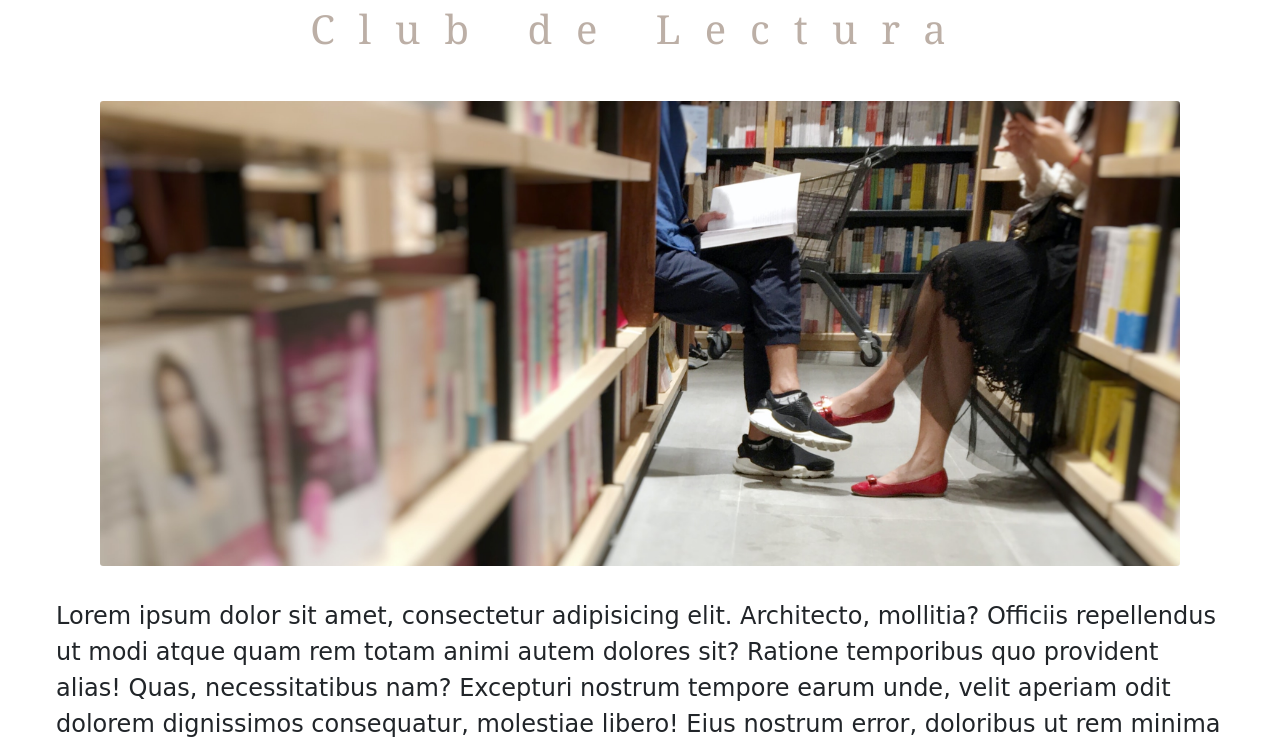
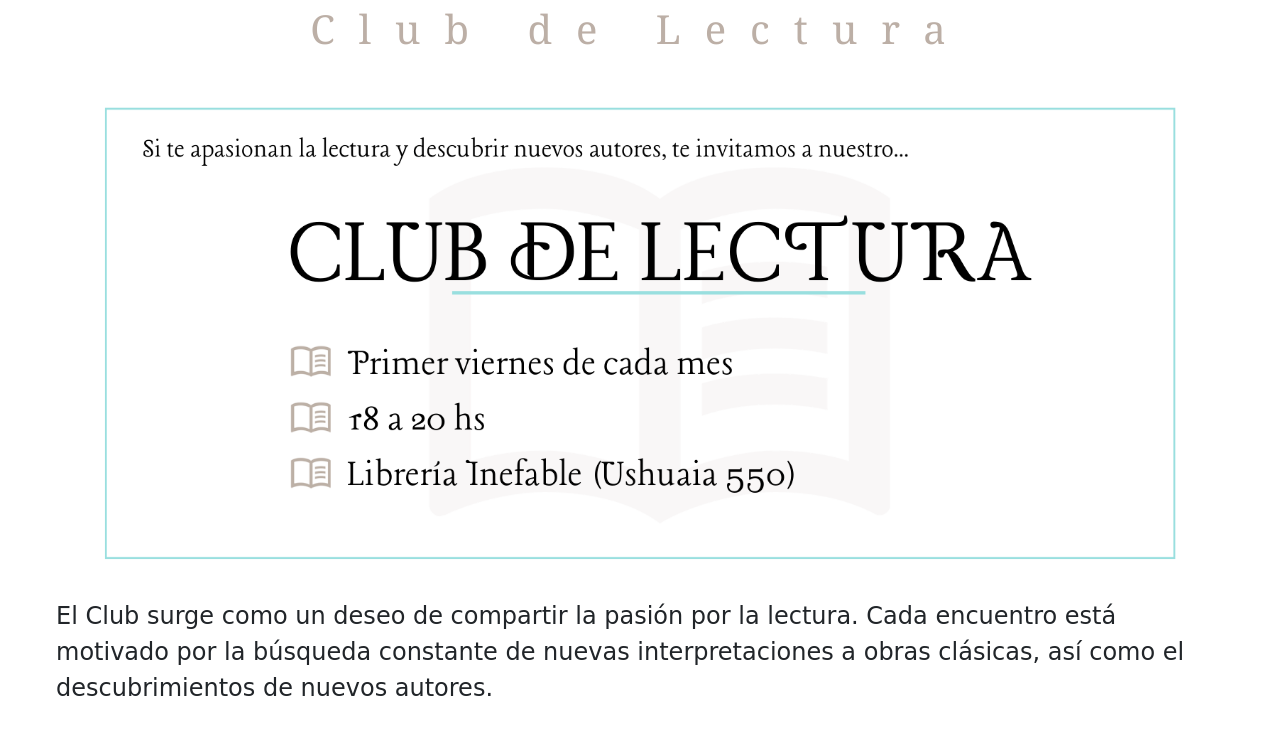
Before and after one commit to PamelaGabutti/Inefable, a website: page pages/club.html in a window 1280 px wide. Shown: the part 281-1029 px from the top of the page. Drawn offline with nearby package versions, Linux system fonts and the light colour scheme; a web font is replaced by a local one.

Commit message:
actualicé contenido en club.html y nosotros.html

```diff
--- a/pages/club.html
+++ b/pages/club.html
@@ -40,22 +40,8 @@
     <main>
         <h1>Club de Lectura</h1>
         <section class="sectionClub">
-            <img src="../images/club.jpg" alt="persona leyendo">
-            <p>Lorem ipsum dolor sit amet, consectetur adipisicing elit. Architecto, mollitia? Officiis repellendus ut
-                modi atque quam rem totam animi autem dolores sit? Ratione temporibus quo provident alias! Quas,
-                necessitatibus nam?
-                Excepturi nostrum tempore earum unde, velit aperiam odit dolorem dignissimos consequatur, molestiae
-                libero! Eius nostrum error, doloribus ut rem minima cumque, temporibus reprehenderit pariatur eligendi
-                cum placeat illum recusandae blanditiis.
-                Nemo natus autem doloribus voluptates officia corrupti aspernatur libero qui ab incidunt labore eligendi
-                cumque corporis aperiam, iusto perferendis expedita hic, minima voluptate minus vel alias dolorem quas!
-                Cum, doloribus?
-                Doloremque ex fugiat unde suscipit? Dignissimos cumque mollitia dolore explicabo perferendis neque quia
-                harum recusandae est doloremque aut dicta temporibus rerum eos ipsa officia voluptates facere natus,
-                quos quidem amet.
-                Commodi assumenda, ab at consequuntur dolorum cum ratione numquam sequi doloribus laboriosam totam
-                aliquam sed facere, expedita error quisquam reprehenderit saepe ipsam. Est quidem itaque at numquam
-                omnis accusamus ut.</p>
+            <img src="../images/club.png" alt="persona leyendo">
+            <p>El Club surge como un deseo de compartir la pasión por la lectura. Cada encuentro está motivado por la búsqueda constante de nuevas interpretaciones a obras clásicas, así como el descubrimientos de nuevos autores.</p>
             <form class="sectionClubUnirse">
                 <label for="clubLectura">Si querés formar parte, dejános tu correo electrónico</label>
                 <input type="email" name="clubLectura" placeholder="Ingrese su correo electrónico">
--- a/scss/base/_generales.scss
+++ b/scss/base/_generales.scss
@@ -9,7 +9,7 @@ body {
 }
 
 main {
-    min-height: 50vh;
+    min-height: 60vh;
 }
 
 h1 {
--- a/scss/main.scss
+++ b/scss/main.scss
@@ -165,16 +165,15 @@ main {
 }
 
 /* Estilo nosotros.html */
-.construction {
-    display: flex;
-    flex-direction: column;
-    text-align: center;
+.nosotros {
+    font-size: larger;
     background-color: #98dedec0;
     max-width: 600px;
     width: 90%;
     margin: auto;
     border-radius: .5rem;
     padding: 2rem;
+    margin-bottom: 3rem;
 }
 
 /* Estilo contacto.html */
```
Also changed, not shown: package.json (+233 -2 lines), pages/nosotros.html (+8 -13 lines), css/style.css, images/club.jpg (deleted), images/club.png (added).
